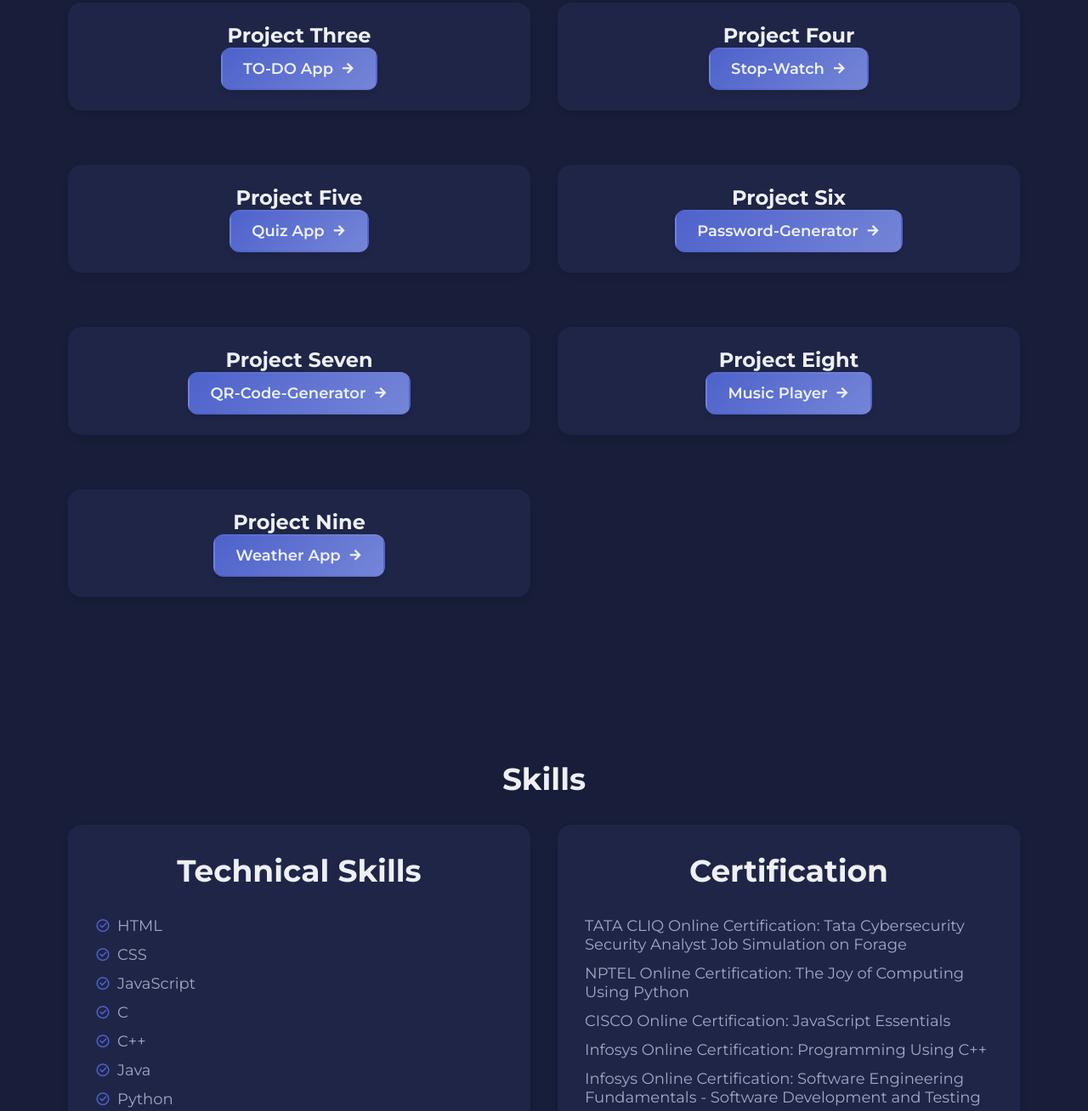
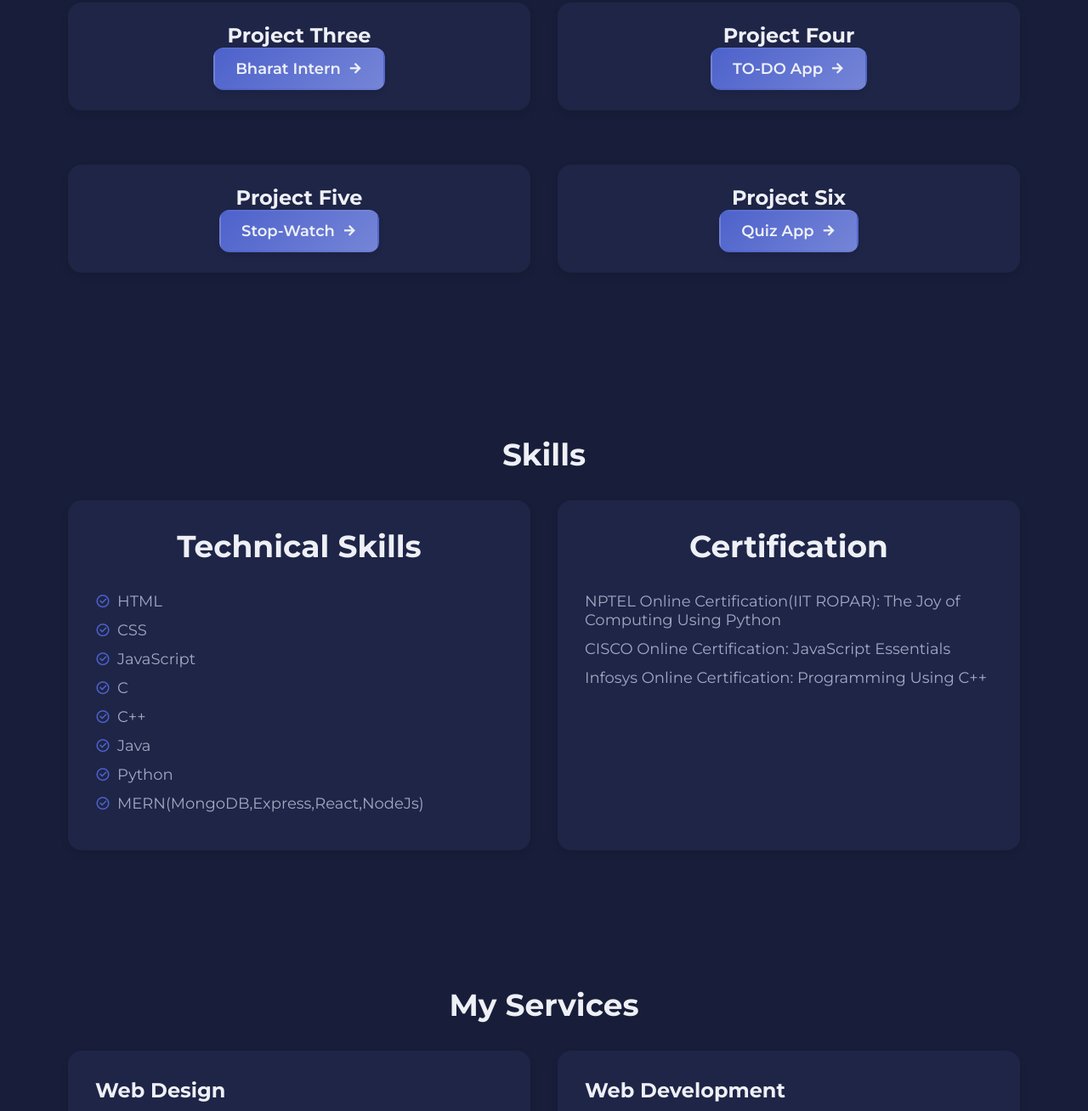
Before and after one commit to rohan2663/Portfolio, a plain HTML site: page index.html in a window 1280 px wide. Shown: the part 1307-2615 px from the top of the page at 85% size. Drawn offline with nearby package versions, Linux system fonts and the light colour scheme; some packages are replaced by stand-ins of ours; a script that the page names is missing.

Commit message:
Update index.html

```diff
--- a/index.html
+++ b/index.html
@@ -111,6 +111,15 @@
           <div class="work__card">
             <h3 class="work__title">Project One</h3>
             <a
+              href="https://github.com/rohan2663/WebBlog.git"
+              class="work__button"
+            >
+              Web Blog <i class="ri-arrow-right-line"></i>
+            </a>
+          </div>
+          <div class="work__card">
+            <h3 class="work__title">Project Two</h3>
+            <a
               href="https://github.com/rohan2663/ExploreIndiaIp.git"
               class="work__button"
             >
@@ -118,7 +127,7 @@
             </a>
           </div>
           <div class="work__card">
-            <h3 class="work__title">Project Two</h3>
+            <h3 class="work__title">Project Three</h3>
             <a
               href="https://github.com/rohan2663/Bharat_Intern-Projects.git"
               class="work__button"
@@ -127,7 +136,7 @@
             </a>
           </div>
           <div class="work__card">
-            <h3 class="work__title">Project Three</h3>
+            <h3 class="work__title">Project Four</h3>
             <a
               href="https://github.com/rohan2663/toDo-App.git"
               class="work__button"
@@ -136,7 +145,7 @@
             </a>
           </div>
           <div class="work__card">
-            <h3 class="work__title">Project Four</h3>
+            <h3 class="work__title">Project Five</h3>
             <a
               href="https://github.com/rohan2663/Stop-Watch.git"
               class="work__button"
@@ -145,7 +154,7 @@
             </a>
           </div>
           <div class="work__card">
-            <h3 class="work__title">Project Five</h3>
+            <h3 class="work__title">Project Six</h3>
             <a
               href="https://github.com/rohan2663/Quiz.git"
               class="work__button"
@@ -153,42 +162,7 @@
               Quiz App <i class="ri-arrow-right-line"></i>
             </a>
           </div>
-          <div class="work__card">
-            <h3 class="work__title">Project Six</h3>
-            <a
-              href="https://github.com/rohan2663/Password-Generator.git"
-              class="work__button"
-            >
-              Password-Generator <i class="ri-arrow-right-line"></i>
-            </a>
-          </div>
-          <div class="work__card">
-            <h3 class="work__title">Project Seven</h3>
-            <a
-              href="https://github.com/rohan2663/QR-Code-Generator.git"
-              class="work__button"
-            >
-              QR-Code-Generator <i class="ri-arrow-right-line"></i>
-            </a>
-          </div>
-          <div class="work__card">
-            <h3 class="work__title">Project Eight</h3>
-            <a
-              href="https://github.com/rohan2663/MusicPlayer.git"
-              class="work__button"
-            >
-              Music Player <i class="ri-arrow-right-line"></i>
-            </a>
-          </div>
-          <div class="work__card">
-            <h3 class="work__title">Project Nine</h3>
-            <a
-              href="https://github.com/rohan2663/WeatherApp.git"
-              class="work__button"
-            >
-              Weather App <i class="ri-arrow-right-line"></i>
-            </a>
-          </div>
+
         </div>
       </section>
 
@@ -205,18 +179,15 @@
         <li class="skills__item"><i class="ri-checkbox-circle-line"></i> C++</li>
         <li class="skills__item"><i class="ri-checkbox-circle-line"></i> Java</li>
         <li class="skills__item"><i class="ri-checkbox-circle-line"></i> Python</li>
-        <li class="skills__item"><i class="ri-checkbox-circle-line"></i> MongoDB</li>
+        <li class="skills__item"><i class="ri-checkbox-circle-line"></i> MERN(MongoDB,Express,React,NodeJs)</li>
       </ul>
     </div>
 
     <div class="skills__card">
       <h2 class="section__title">Certification</h2>
-        <li class="skills__item">TATA CLIQ Online Certification: Tata Cybersecurity Security Analyst Job Simulation on Forage</li>
-        <li class="skills__item">NPTEL Online Certification: The Joy of Computing Using Python</li>
+        <li class="skills__item">NPTEL Online Certification(IIT ROPAR): The Joy of Computing Using Python</li>
         <li class="skills__item">CISCO Online Certification: JavaScript Essentials</li>
         <li class="skills__item">Infosys Online Certification: Programming Using C++</li>
-        <li class="skills__item">Infosys Online Certification: Software Engineering Fundamentals - Software Development and Testing</li>
-        <li class="skills__item">Infosys Online Certification: Machine Learning Using Python</li>
     </div>
   </div>
 </section>
```
